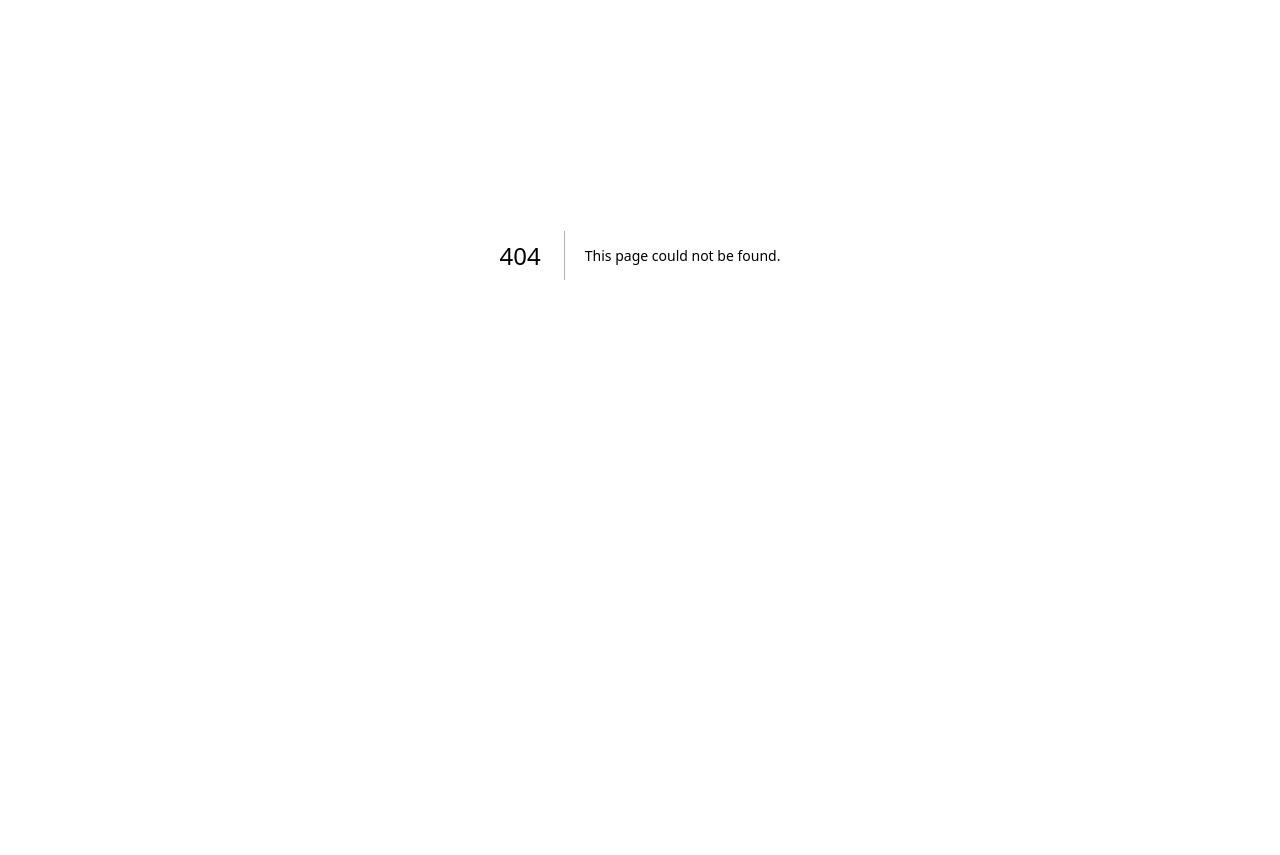
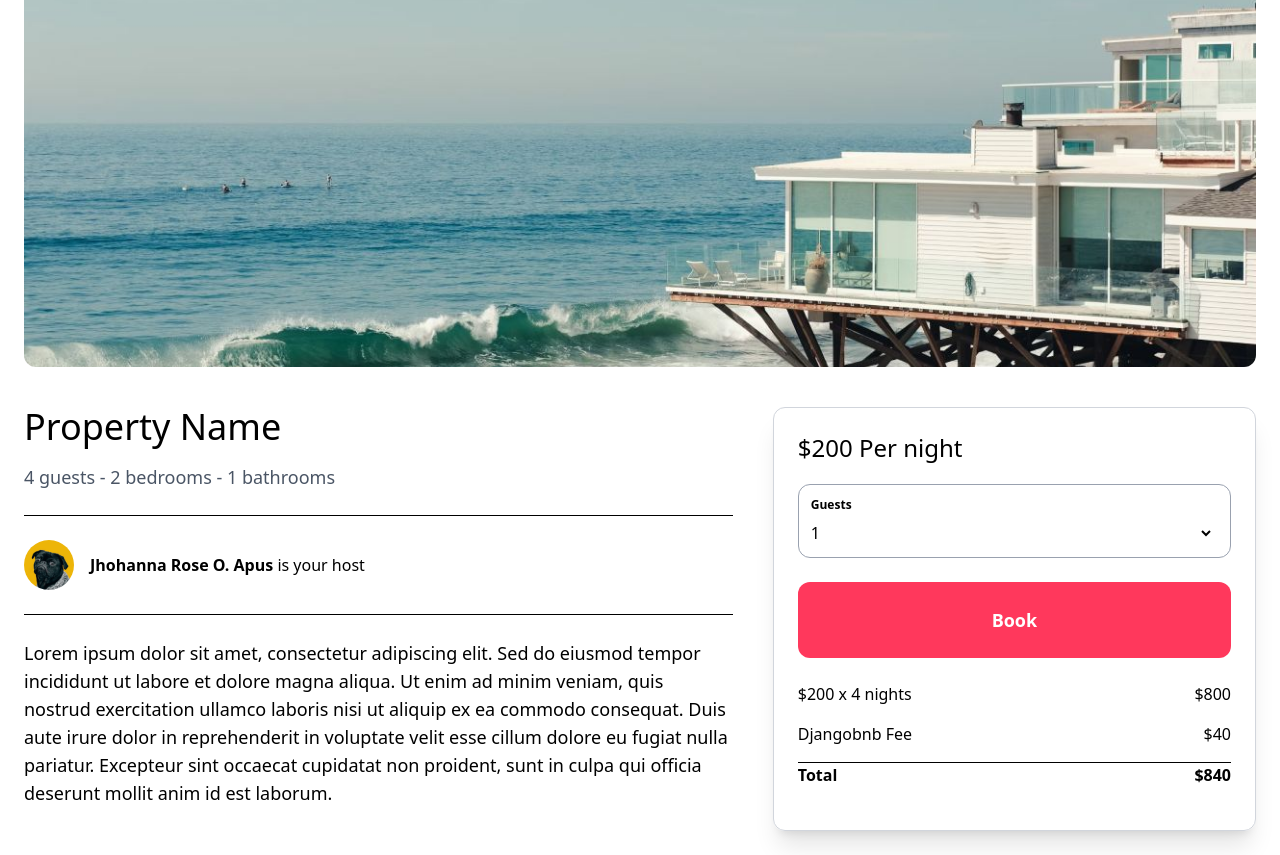
Before and after one commit to hannahanna14/djangobnb, a Next.js app: page /properties/1 in a window 1280 px wide. Before the commit this address had no page. Shown: the part 305-1160 px from the top of the page. Before the commit the page ends 960 px from the top, so only its background shows below. Built offline with nearby package versions, Linux system fonts and the light colour scheme.

Commit message:
Detail page for properties(static) -APUS, JHOHANNA ROSE

```diff
--- /dev/null
+++ b/app/components/properties/ReservationSidebar.tsx
@@ -0,0 +1,42 @@
+const ReservationSidebar = () => {
+    return (
+        <aside className="mt-6 p-6 col-span-2 rounded-xl border border-gray-300 shadow-xl">
+            <h2 className="mb-5 text-2xl">$200 Per night</h2>
+
+            <div className="mb-6 p-3 border border-gray-400 rounded-xl">
+                <label className="mb-2 block font-bold text-xs">Guests</label>
+                <select className="w-full -ml-1 text-xm">
+                    <option value="">1</option>
+                    <option value="">2</option>
+                    <option value="">3</option>
+                    <option value="">4</option>
+                </select>
+            </div>
+
+
+            <div className="w-full mb-6 py-6 text-center text-white bg-airbnb hover:bg-airbnb-dark rounded-xl">
+                <p className="text-lg font-bold">Book</p>
+            </div>
+
+
+            <div className="mb-4 flex justify-between align-center">
+                <p>$200 x 4 nights</p>
+                <p>$800</p>
+            </div>
+
+
+            <div className="mb-4 flex justify-between align-center">
+                <p>Djangobnb Fee</p>
+                <p>$40</p>
+            </div>
+            <hr />
+
+
+            <div className="mb-4 flex justify-between align-center font-bold">
+                <p>Total</p>
+                <p>$840</p>
+            </div>
+        </aside>
+    )
+}
+export default ReservationSidebar;
--- /dev/null
+++ b/app/properties/[id]/page.tsx
@@ -0,0 +1,53 @@
+import Image from "next/image";
+import ReservationSidebar from "../../components/properties/ReservationSidebar";
+
+
+const PropertyDetailPage = () => {
+    return (
+        <main className="max-w-[1500px] mx-auto px-6 pb-6">
+            <div className="w-full h-[64vh] mb-4 overflow-hidden rounded-xl relative">
+                <Image
+                    fill
+                    src="/beach.jpg"
+                    className="object-cover w-full h-full"
+                    alt="Beach house"
+                />
+            </div>
+
+            <div className="grid grid-cols-1 md:grid-cols-5 gap-4">
+                <div className="py-6 pr-6 col-span-3">
+                    <h1 className="mb-4 text-4xl">Property Name</h1>
+
+                    <span className="mb-6 block text-lg text-gray-600">
+                        4 guests - 2 bedrooms - 1 bathrooms
+                    </span>
+                    <hr />
+
+                    <div className="py-6 flex items-center space-x-4">
+                        <Image
+                            src="/profile-pic-1.jpg"
+                            width={50}
+                            height={50}
+                            className="rounded-full"
+                            alt="The user name"
+                        />
+                        <p><strong>Jhohanna Rose O. Apus</strong> is your host</p>
+
+                    </div>
+                    <hr />
+
+                    <p className="mt-6 text-lg">
+                        Lorem ipsum dolor sit amet, consectetur adipiscing elit. Sed do eiusmod tempor incididunt ut labore et dolore magna aliqua.
+                        Ut enim ad minim veniam, quis nostrud exercitation ullamco laboris nisi ut aliquip ex ea commodo consequat. Duis aute irure
+                        dolor in reprehenderit in voluptate velit esse cillum dolore eu fugiat nulla pariatur. Excepteur sint occaecat cupidatat non proident,
+                        sunt in culpa qui officia deserunt mollit anim id est laborum.
+                    </p>
+                </div>
+
+                <ReservationSidebar />
+            </div>
+        </main>
+    )
+}
+
+export default PropertyDetailPage;
```
